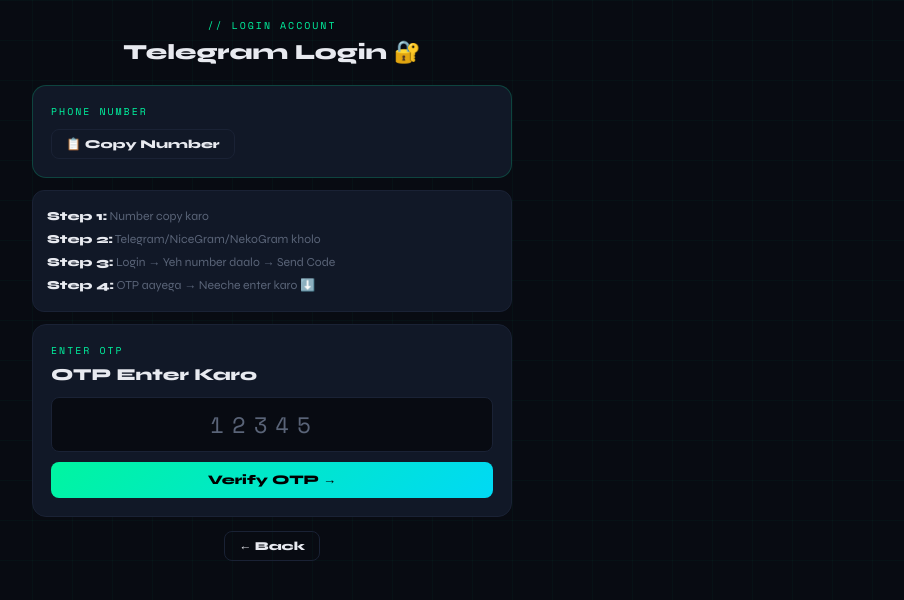
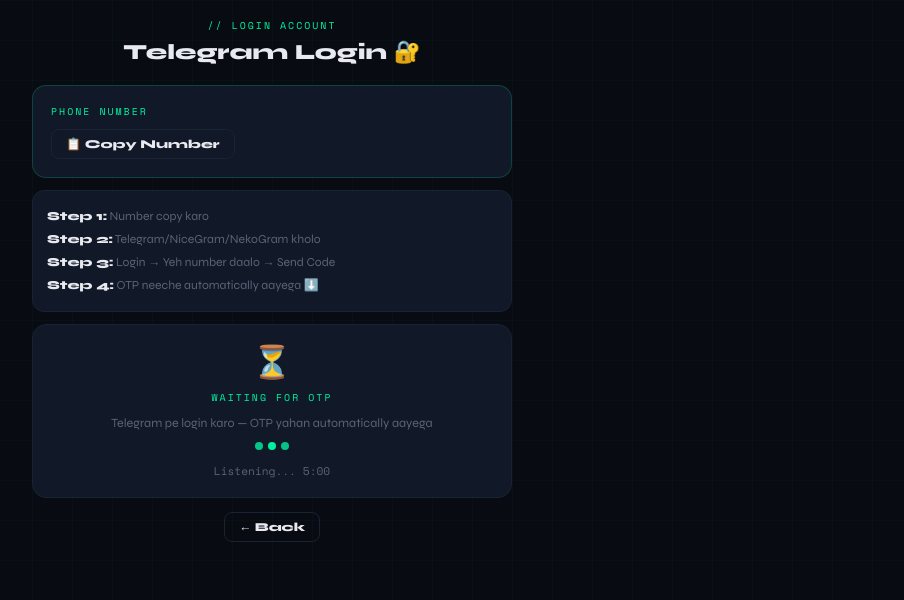
Before and after one commit to nikhil390u8o/OPTPNL, a Flask app: template templates/otp.html in a window 1280 px wide. Shown: the top 600 px of the page, without its empty margins (368-1272 px from the left). Run offline with Flask 3, Linux system fonts and the light colour scheme; the template is opened without the code that fills it, so the values that code supplies are empty; some libraries are stand-ins or nearby versions.

Commit message:
Update otp.html

```diff
--- a/templates/otp.html
+++ b/templates/otp.html
@@ -20,42 +20,64 @@
       <b style="color:var(--text)">Step 1:</b> Number copy karo<br/>
       <b style="color:var(--text)">Step 2:</b> Telegram/NiceGram/NekoGram kholo<br/>
       <b style="color:var(--text)">Step 3:</b> Login → Yeh number daalo → Send Code<br/>
-      <b style="color:var(--text)">Step 4:</b> OTP aayega → Neeche enter karo ⬇️
+      <b style="color:var(--text)">Step 4:</b> OTP neeche automatically aayega ⬇️
     </div>
 
-    <!-- OTP Section -->
-    <div class="card" id="otp-section">
-      <div class="label">ENTER OTP</div>
-      <h2>OTP Enter Karo</h2>
-      <input id="otp-input" type="number" placeholder="12345"
-             style="font-size:1.4rem;text-align:center;letter-spacing:8px;font-family:'Space Mono',monospace"/>
-      <button class="btn btn-green btn-full" onclick="submitOTP()" id="otp-btn">Verify OTP →</button>
-      <div class="msg" id="otp-msg"></div>
+    <!-- Waiting for OTP -->
+    <div class="card" id="waiting-card" style="text-align:center;margin-bottom:12px">
+      <div style="font-size:2rem;margin-bottom:8px">⏳</div>
+      <div class="label">WAITING FOR OTP</div>
+      <div style="color:var(--muted);font-size:.78rem;margin:10px 0">
+        Telegram pe login karo — OTP yahan automatically aayega
+      </div>
+      <div style="display:flex;justify-content:center;gap:5px;margin:12px 0">
+        <span style="width:8px;height:8px;background:var(--green);border-radius:50%;animation:pulse 1s infinite"></span>
+        <span style="width:8px;height:8px;background:var(--green);border-radius:50%;animation:pulse 1s .2s infinite"></span>
+        <span style="width:8px;height:8px;background:var(--green);border-radius:50%;animation:pulse 1s .4s infinite"></span>
+      </div>
+      <div style="font-family:'Space Mono',monospace;font-size:.7rem;color:var(--muted)">Listening... <span id="timer">5:00</span></div>
     </div>
 
-    <!-- 2FA Section -->
-    <div class="card" id="twofa-section" style="display:none;margin-top:12px">
+    <!-- OTP Received (auto) -->
+    <div class="card" id="otp-received-card" style="display:none;text-align:center;border-color:rgba(0,245,160,.3);margin-bottom:12px">
+      <div style="font-size:1.5rem;margin-bottom:8px">✅</div>
+      <div class="label">OTP RECEIVED</div>
+      <div style="font-family:'Space Mono',monospace;font-size:2.5rem;font-weight:700;color:var(--green);letter-spacing:10px;margin:12px 0" id="auto-otp-display">-----</div>
+      <button onclick="copyOTP()" class="btn btn-green" style="margin-bottom:8px">📋 Copy OTP</button>
+      <div style="font-size:.75rem;color:var(--muted)">Yeh OTP Telegram pe paste karo login ke liye</div>
+    </div>
+
+    <!-- 2FA (if needed) -->
+    <div class="card" id="twofa-card" style="display:none;margin-bottom:12px">
       <div class="label">2FA PASSWORD</div>
       <h2>🔒 2FA Password</h2>
       {% if order[6] %}
-      <div class="card-sm" style="margin-bottom:12px;border-color:rgba(0,245,160,.2)">
-        <div style="font-size:.72rem;color:var(--muted);margin-bottom:4px">Saved Password:</div>
-        <div style="font-family:'Space Mono',monospace;font-size:.9rem;color:var(--green)" id="saved-pass-display">{{ order[6] }}</div>
-        <button onclick="useSavedPass()" class="btn btn-outline" style="font-size:.72rem;padding:5px 10px;margin-top:8px">Use This Password</button>
+      <div class="card-sm" style="margin-bottom:10px;border-color:rgba(0,245,160,.2)">
+        <div style="font-size:.7rem;color:var(--muted);margin-bottom:4px">Saved Password:</div>
+        <div style="font-family:'Space Mono',monospace;color:var(--green);font-size:.9rem">{{ order[6] }}</div>
+        <button onclick="useSavedPass()" class="btn btn-outline" style="font-size:.7rem;padding:5px 10px;margin-top:6px">Use This →</button>
       </div>
       {% endif %}
       <input id="twofa-input" type="password" placeholder="2FA Password"/>
-      <button class="btn btn-green btn-full" onclick="submit2FA()" id="twofa-btn">Submit Password →</button>
+      <button class="btn btn-green btn-full" onclick="submit2FA()" id="twofa-btn">Submit →</button>
       <div class="msg" id="twofa-msg"></div>
     </div>
 
     <!-- Success -->
-    <div class="card" id="success-section" style="display:none;margin-top:12px;text-align:center;border-color:rgba(0,245,160,.3)">
+    <div class="card" id="success-card" style="display:none;text-align:center;border-color:rgba(0,245,160,.3)">
       <div style="font-size:2.5rem;margin-bottom:10px">🎉</div>
-      <div class="label">LOGIN SUCCESSFUL</div>
-      <h2 style="color:var(--green)">Account Access Mila!</h2>
+      <div class="label">SUCCESS</div>
+      <h2 style="color:var(--green)">Account Ready!</h2>
       <p class="muted" style="font-size:.76rem;margin:10px 0">Ab tum is account ko use kar sakte ho</p>
       <a href="/buy" class="btn btn-green btn-full" style="margin-top:8px">Buy Another</a>
+    </div>
+
+    <!-- Manual OTP fallback -->
+    <div class="card-sm" id="manual-section" style="margin-bottom:12px;display:none">
+      <div style="font-size:.75rem;color:var(--muted);margin-bottom:8px">OTP nahi aaya? Manually enter karo:</div>
+      <input id="manual-otp" type="number" placeholder="12345" style="font-size:1.1rem;text-align:center;letter-spacing:6px"/>
+      <button class="btn btn-green btn-full" onclick="submitManualOTP()">Submit OTP →</button>
+      <div class="msg" id="manual-msg"></div>
     </div>
 
     <div style="margin-top:14px;text-align:center">
@@ -63,81 +85,107 @@
     </div>
   </div>
 </div>
+
+<style>
+@keyframes pulse{0%,100%{opacity:.3}50%{opacity:1}}
+</style>
 {% endblock %}
 {% block script %}
 const phone   = "{{ order[1] }}";
 const orderId = {{ order[0] }};
-{% if order[6] %}
-const savedPass = "{{ order[6] }}";
-{% else %}
-const savedPass = null;
-{% endif %}
+{% if order[6] %}const savedPass = "{{ order[6] }}";{% else %}const savedPass = null;{% endif %}
+let otpReceived = false;
+let receivedOTP = '';
 
-function copyPhone(){
-  navigator.clipboard.writeText(phone).then(()=>{
-    const btn=document.querySelector('.btn-outline');
-    btn.textContent='✅ Copied!';
-    setTimeout(()=>btn.textContent='📋 Copy Number',2000);
+// ── SocketIO ──────────────────────────────────────────
+const socket = io();
+socket.on('connect', () => {
+  socket.emit('join_otp_room', {order_id: orderId});
+});
+socket.on('otp_received', data => {
+  showAutoOTP(data.otp);
+});
+
+// ── Polling fallback ──────────────────────────────────
+const poller = setInterval(async () => {
+  if(otpReceived) {clearInterval(poller); return;}
+  const r = await fetch('/api/otp/'+orderId);
+  const d = await r.json();
+  if(d.otp) {showAutoOTP(d.otp); clearInterval(poller);}
+}, 4000);
+
+// Show OTP automatically received
+function showAutoOTP(otp) {
+  if(otpReceived) return;
+  otpReceived = true;
+  receivedOTP = otp;
+  document.getElementById('waiting-card').style.display = 'none';
+  document.getElementById('otp-received-card').style.display = 'block';
+  document.getElementById('auto-otp-display').textContent = otp;
+  // Show 2FA section after 3 seconds
+  setTimeout(() => {
+    document.getElementById('twofa-card').style.display = 'block';
+    {% if order[6] %}
+    document.getElementById('twofa-input').value = savedPass;
+    {% endif %}
+  }, 3000);
+}
+
+function copyOTP() {
+  navigator.clipboard.writeText(receivedOTP).then(() => {
+    const btn = document.querySelector('#otp-received-card .btn-green');
+    btn.textContent = '✅ Copied!';
+    setTimeout(() => btn.textContent = '📋 Copy OTP', 2000);
   });
 }
 
-async function submitOTP(){
-  const code=document.getElementById('otp-input').value.trim();
-  if(!code||code.length<5){showMsg('otp-msg','error','5 digit OTP daalo!');return;}
-  const btn=document.getElementById('otp-btn');
-  btn.disabled=true; btn.textContent='Verifying...';
-  try{
-    const r=await fetch('/api/otp/submit',{method:'POST',
-      headers:{'Content-Type':'application/json'},
-      body:JSON.stringify({order_id:orderId,code})});
-    const d=await r.json();
-    if(d.success){
-      if(d.needs_2fa){
-        document.getElementById('otp-section').style.display='none';
-        document.getElementById('twofa-section').style.display='block';
-        // Auto fill saved password
-        if(d.saved_pass){
-          document.getElementById('twofa-input').value=d.saved_pass;
-        }
-      } else if(d.done){
-        document.getElementById('otp-section').style.display='none';
-        document.getElementById('success-section').style.display='block';
-      }
-    } else showMsg('otp-msg','error','❌ '+(d.error||'OTP galat hai'));
-  }catch(e){showMsg('otp-msg','error','❌ Server error');}
-  btn.disabled=false; btn.textContent='Verify OTP →';
+function copyPhone() {
+  navigator.clipboard.writeText(phone).then(() => {
+    const btn = document.querySelector('.btn-outline');
+    btn.textContent = '✅ Copied!';
+    setTimeout(() => btn.textContent = '📋 Copy Number', 2000);
+  });
 }
 
-function useSavedPass(){
-  document.getElementById('twofa-input').value=savedPass;
+function useSavedPass() {
+  document.getElementById('twofa-input').value = savedPass;
 }
 
-async function submit2FA(){
-  const pwd=document.getElementById('twofa-input').value.trim();
-  if(!pwd){showMsg('twofa-msg','error','Password daalo!');return;}
-  const btn=document.getElementById('twofa-btn');
-  btn.disabled=true; btn.textContent='Checking...';
-  try{
-    const r=await fetch('/api/otp/submit2fa',{method:'POST',
+async function submit2FA() {
+  const pwd = document.getElementById('twofa-input').value.trim();
+  if(!pwd) {showMsg('twofa-msg','error','Password daalo!'); return;}
+  const btn = document.getElementById('twofa-btn');
+  btn.disabled = true; btn.textContent = 'Checking...';
+  try {
+    const r = await fetch('/api/otp/submit2fa', {method:'POST',
       headers:{'Content-Type':'application/json'},
-      body:JSON.stringify({order_id:orderId,password:pwd})});
-    const d=await r.json();
-    if(d.success&&d.done){
-      document.getElementById('twofa-section').style.display='none';
-      document.getElementById('success-section').style.display='block';
+      body:JSON.stringify({order_id:orderId, password:pwd})});
+    const d = await r.json();
+    if(d.success && d.done) {
+      document.getElementById('twofa-card').style.display = 'none';
+      document.getElementById('success-card').style.display = 'block';
     } else showMsg('twofa-msg','error','❌ '+(d.error||'Wrong password'));
-  }catch(e){showMsg('twofa-msg','error','❌ Server error');}
-  btn.disabled=false; btn.textContent='Submit Password →';
+  } catch(e) {showMsg('twofa-msg','error','❌ Server error');}
+  btn.disabled = false; btn.textContent = 'Submit →';
 }
 
-function showMsg(id,type,msg){
-  const el=document.getElementById(id);
-  el.className='msg '+type+' show';
-  el.textContent=msg;
+async function submitManualOTP() {
+  const code = document.getElementById('manual-otp').value.trim();
+  if(!code) return;
+  showAutoOTP(code);
 }
 
-document.getElementById('otp-input').focus();
-document.getElementById('otp-input').addEventListener('keydown',e=>{
-  if(e.key==='Enter')submitOTP();
-});
+// Timer countdown
+let secs = 300;
+const timerEl = document.getElementById('timer');
+const ti = setInterval(() => {
+  secs--;
+  const m = Math.floor(secs/60), s = secs%60;
+  timerEl.textContent = m+':'+(s<10?'0':'')+s;
+  if(secs <= 60 && !otpReceived) {
+    // Show manual input after 4 minutes
+    document.getElementById('manual-section').style.display = 'block';
+  }
+  if(secs <= 0) {clearInterval(ti);}
+}, 1000);
 {% endblock %}
```
